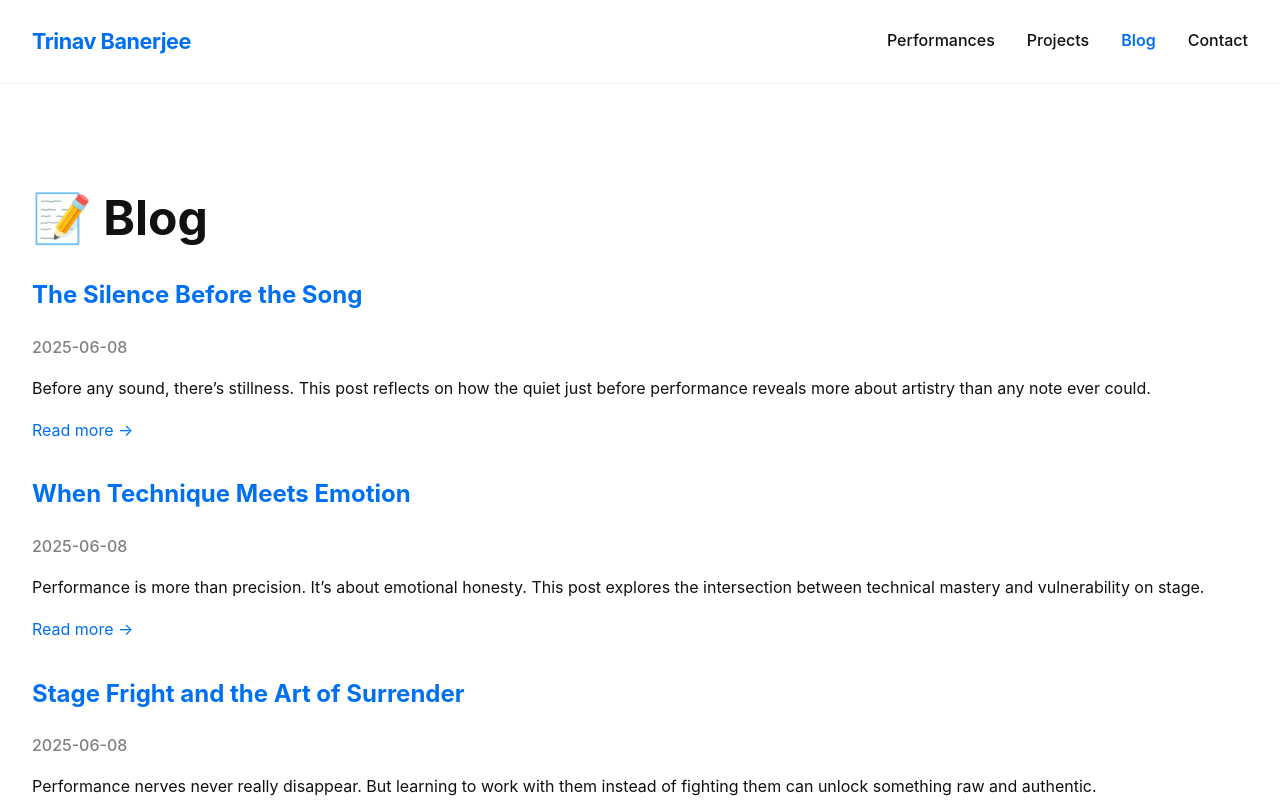
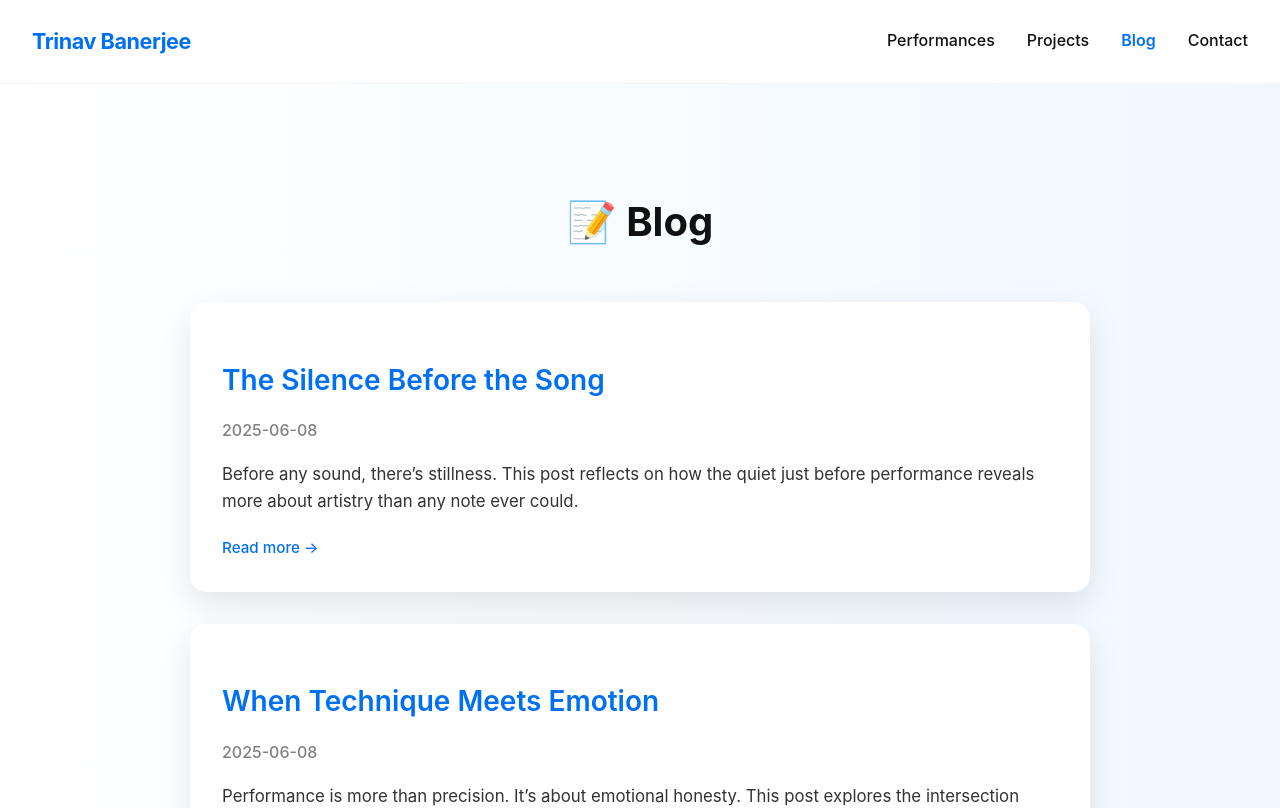
Before and after one commit to tbanerj/portfolio, a Next.js app in the folder singing-portfolio/: page /blog in a window 1280 px wide. Shown: the top 808 px of the page. Built offline with nearby package versions, Linux system fonts and the light colour scheme.

Commit message:
updating

```diff
--- a/singing-portfolio/package.json
+++ b/singing-portfolio/package.json
@@ -14,7 +14,8 @@
     "@next/mdx": "^15.3.3",
     "next": "15.3.3",
     "react": "^19.0.0",
-    "react-dom": "^19.0.0"
+    "react-dom": "^19.0.0",
+    "react-share": "^5.2.2"
   },
   "devDependencies": {
     "@types/node": "^20",
--- a/singing-portfolio/src/app/blog/page.tsx
+++ b/singing-portfolio/src/app/blog/page.tsx
@@ -14,23 +14,58 @@ export default function BlogPage() {
   const [posts, setPosts] = useState<BlogPost[]>([]);
 
   useEffect(() => {
-    fetch('/blogs.json') // We'll serve the JSON statically
+    fetch('/blogs.json')
       .then(res => res.json())
       .then(data => setPosts(data));
   }, []);
 
   return (
-    <main className={styles.container} style={{ padding: '4rem 2rem' }}>
-      <h1 className={styles.title}>📝 Blog</h1>
-      <div>
+    <main className={styles.container} style={{ padding: '5rem 2rem', background: 'linear-gradient(to right, #ffffff, #f0f8ff)', minHeight: '100vh' }}>
+      <h1 style={{ fontSize: '2.5rem', fontWeight: 700, textAlign: 'center', marginBottom: '3rem' }}>📝 Blog</h1>
+      <div style={{
+        maxWidth: '900px',
+        margin: '0 auto',
+        display: 'flex',
+        flexDirection: 'column',
+        gap: '2rem'
+      }}>
         {posts.map(post => (
-          <div key={post.id} style={{ marginBottom: '2rem' }}>
-            <h2>
+          <div
+            key={post.id}
+            style={{
+              borderRadius: '16px',
+              padding: '2rem',
+              background: '#fff',
+              boxShadow: '0 12px 32px rgba(0,0,0,0.1)',
+              transition: 'transform 0.2s ease, box-shadow 0.2s ease'
+            }}
+            onMouseEnter={e => {
+              (e.currentTarget as HTMLDivElement).style.transform = 'translateY(-4px)';
+              (e.currentTarget as HTMLDivElement).style.boxShadow = '0 16px 40px rgba(0,0,0,0.12)';
+            }}
+            onMouseLeave={e => {
+              (e.currentTarget as HTMLDivElement).style.transform = 'translateY(0)';
+              (e.currentTarget as HTMLDivElement).style.boxShadow = '0 12px 32px rgba(0,0,0,0.1)';
+            }}
+          >
+            <h2 style={{ fontSize: '1.75rem', fontWeight: 600, marginBottom: '0.5rem' }}>
               <Link href={`/blog/${post.id}`}>{post.title}</Link>
             </h2>
-            <p style={{ fontWeight: 500, color: 'gray' }}>{post.date}</p>
-            <p>{post.excerpt}</p>
-            <Link href={`/blog/${post.id}`}>Read more →</Link>
+            <p style={{ fontWeight: 500, color: 'gray', marginBottom: '1rem' }}>{post.date}</p>
+            <p style={{ fontSize: '1.05rem', marginBottom: '1.25rem', color: '#333' }}>{post.excerpt}</p>
+            <Link href={`/blog/${post.id}`} style={{
+              fontWeight: 500,
+              color: '#0070f3',
+              textDecoration: 'none',
+              fontSize: '0.95rem',
+              borderBottom: '1px solid transparent',
+              transition: 'border-color 0.3s ease'
+            }}
+              onMouseEnter={e => (e.currentTarget.style.borderBottom = '1px solid #0070f3')}
+              onMouseLeave={e => (e.currentTarget.style.borderBottom = '1px solid transparent')}
+            >
+              Read more →
+            </Link>
           </div>
         ))}
       </div>
--- a/singing-portfolio/src/app/contact/page.tsx
+++ b/singing-portfolio/src/app/contact/page.tsx
@@ -42,7 +42,6 @@ export default function ContactPage() {
           <li><strong>Email:</strong> <a href="mailto:trinavbanerjee7@gmail.com">trinavbanerjee7@gmail.com</a></li>
           <li><strong>Phone:</strong> <a href="tel:+14252159857">(425) 215-9857</a></li>
           <li><strong>LinkedIn:</strong> <a href="https://www.linkedin.com/in/trinavbanerjee" target="_blank" rel="noopener noreferrer">linkedin.com/in/trinavbanerjee</a></li>
-          <li><strong>Instagram:</strong> <a href="https://instagram.com/triinav" target="_blank" rel="noopener noreferrer">@triinav</a></li>
         </ul>
 
         <div style={{ marginTop: '2rem', textAlign: 'center' }}>
```
Also changed, not shown: singing-portfolio/src/app/performances/page.tsx (+50 -10 lines), singing-portfolio/src/app/projects/page.tsx (+28 -7 lines), 1 other file (tests, documents, lock files or other folders).
